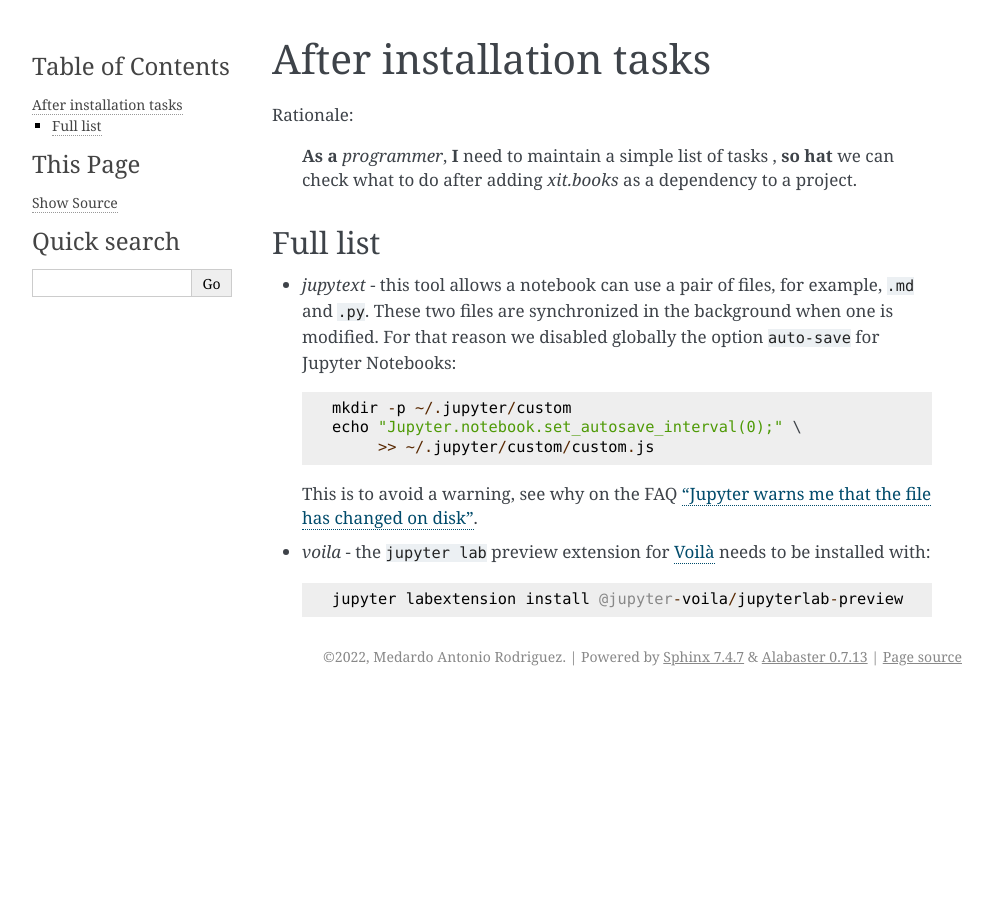
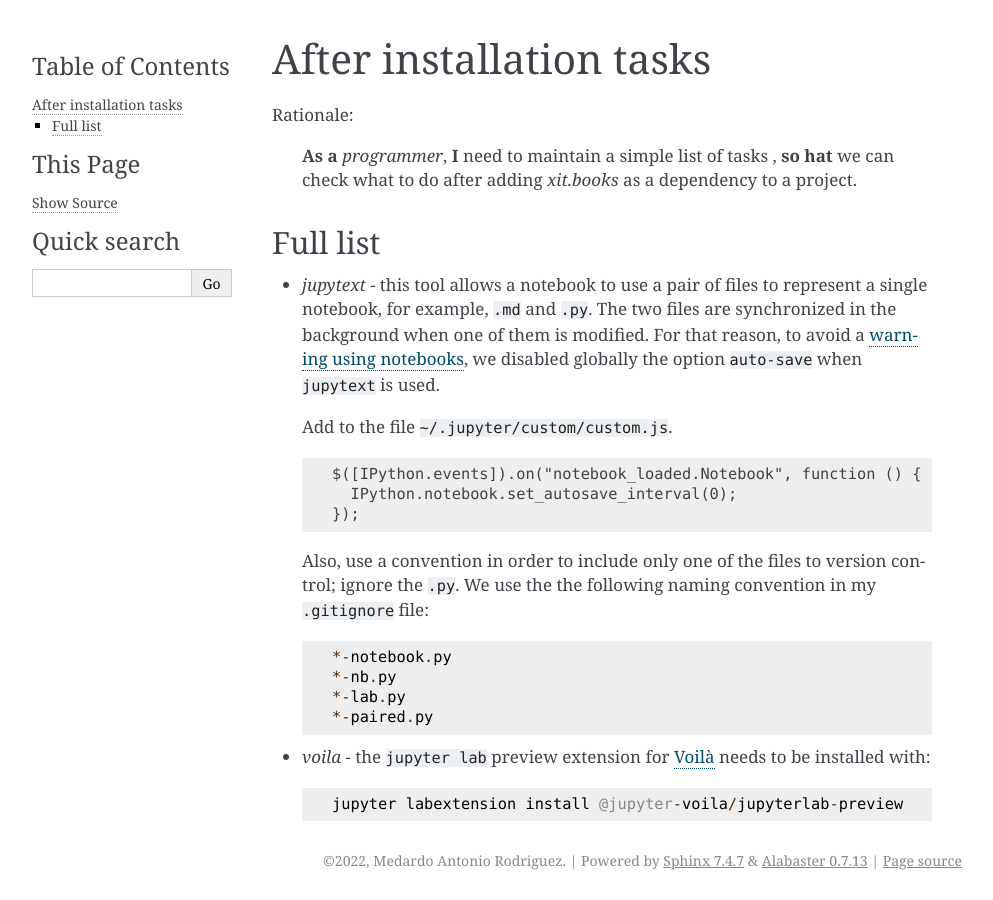
Before and after one commit to med-merchise/xint, a Sphinx documentation site: the page built from docs/source/backlog/backlog-0000-install.rst, in a window 1280 px wide. Shown: the whole page, without its empty margins (148-1141 px from the left). Built offline with Sphinx 7.4.7, drawn with Linux system fonts in a browser that asks for light colours.

Commit message:
Update GIT ignore and some documentation files

```diff
--- a/docs/source/backlog/backlog-0000-install.rst
+++ b/docs/source/backlog/backlog-0000-install.rst
@@ -11,17 +11,26 @@ Rationale:
 Full list
 ---------
 
-- `jupytext` - this tool allows a notebook can use a pair of files, for
-  example, ``.md`` and ``.py``.  These two files are synchronized in the
-  background when one is modified.  For that reason we disabled globally the
-  option ``auto-save`` for Jupyter Notebooks::
+- `jupytext` - this tool allows a notebook to use a pair of files to represent
+  a single notebook, for example, ``.md`` and ``.py``.  The two files are
+  synchronized in the background when one of them is modified.  For that
+  reason, to avoid a `warning using notebooks <jupyter-warn_>`__, we disabled
+  globally the option ``auto-save`` when ``jupytext`` is used.
 
-    mkdir -p ~/.jupyter/custom
-    echo "Jupyter.notebook.set_autosave_interval(0);" \
-         >> ~/.jupyter/custom/custom.js
+  Add to the file ``~/.jupyter/custom/custom.js``.  ::
 
-  This is to avoid a warning, see why on the FAQ `"Jupyter warns me that the
-  file has changed on disk" <jupyter-warn_>`__.
+    $([IPython.events]).on("notebook_loaded.Notebook", function () {
+      IPython.notebook.set_autosave_interval(0);
+    });
+
+  Also, use a convention in order to include only one of the files to version
+  control; ignore the ``.py``.  We use the the following naming convention in
+  my ``.gitignore`` file::
+
+    *-notebook.py
+    *-nb.py
+    *-lab.py
+    *-paired.py
 
 .. _jupyter-warn: https://jupytext.readthedocs.io/en/latest/faq.html#jupyter-warns-me-that-the-file-has-changed-on-disk
 
```
Also changed, not shown: README.rst (+39 -0 lines).
